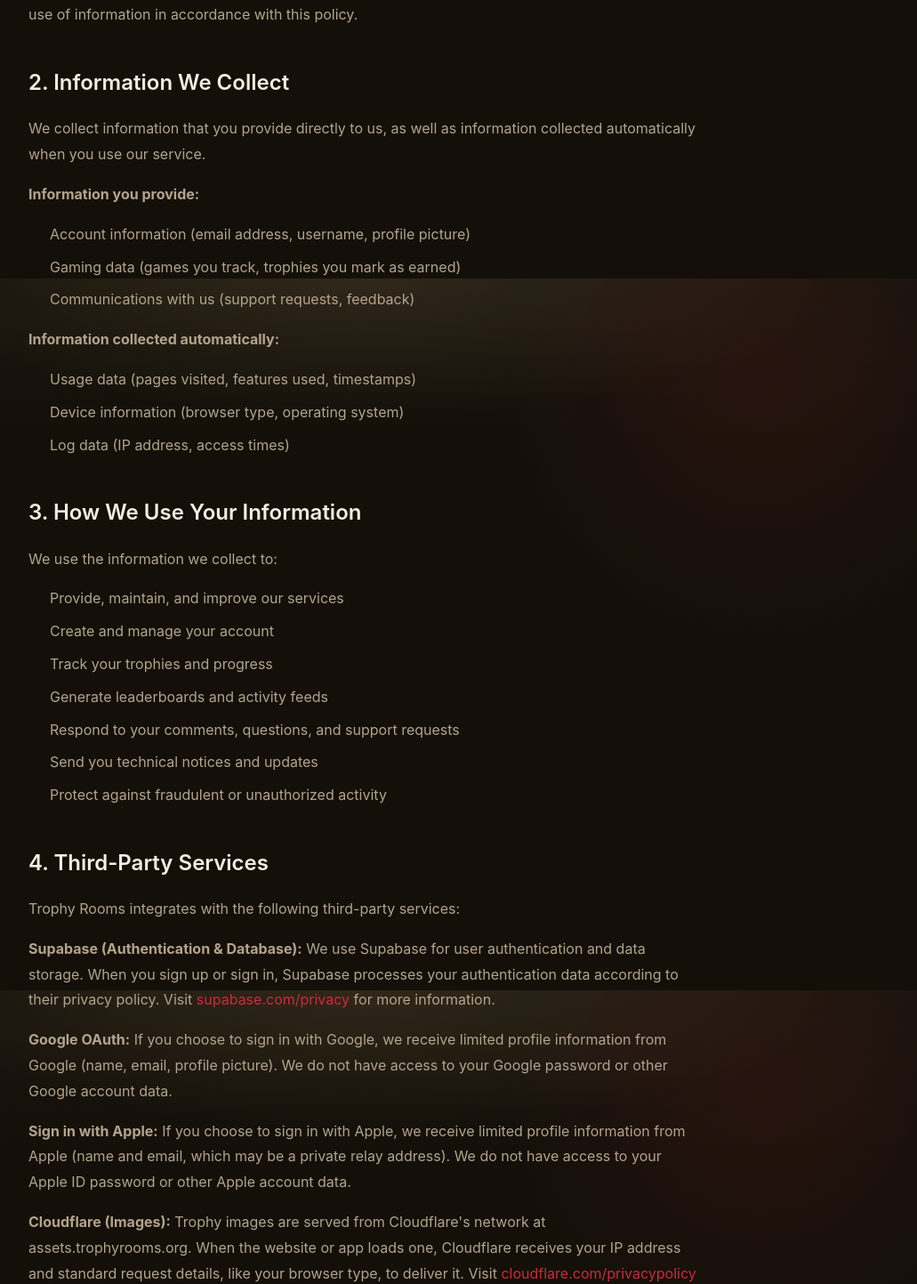
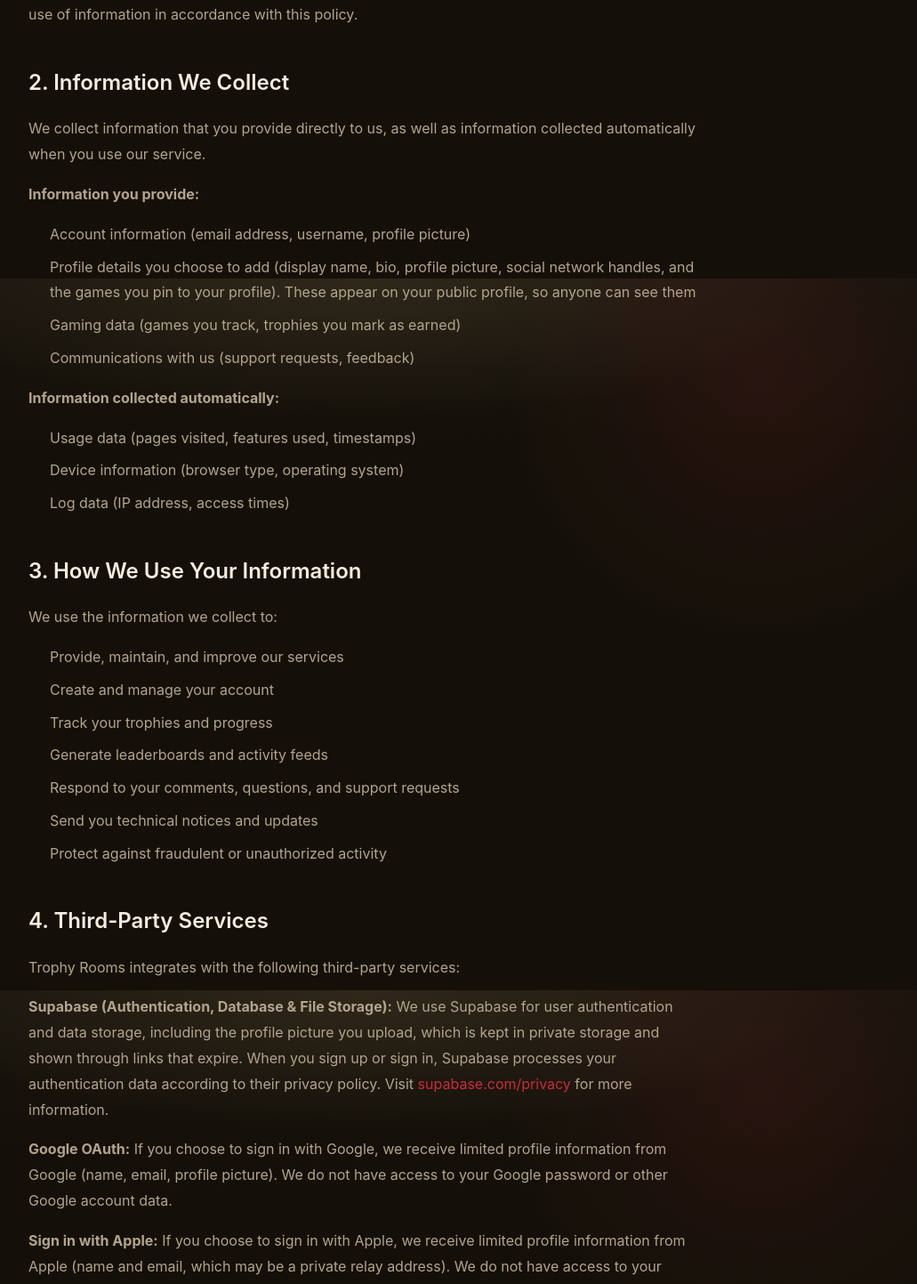
Before and after one commit to G3mha/trophy-rooms-web, a Next.js app: page /privacy in a window 1280 px wide. Shown: the part 487-1930 px from the top of the page at 89% size, without its empty margins (232-1263 px from the left). Built offline with nearby package versions, Linux system fonts and the light colour scheme; no server answers.

Commit message:
docs: cover profile details and pictures in the privacy policy
Profile details are public, pictures sit in Supabase Storage, and account
deletion removes the picture file. Drops the line saying no uploads are
stored, which is no longer true.

```diff
--- a/src/app/account/page.tsx
+++ b/src/app/account/page.tsx
@@ -358,7 +358,8 @@ export default function AccountPage() {
           <span className={styles.rowLabel}>Delete account</span>
           <span className={styles.rowHint}>
             Deletes your sign-in and everything you&apos;ve tracked: library, collection,
-            trophies, play journal, buylist, sell list and any achievement sets you made.
+            trophies, play journal, buylist, sell list, profile and picture, and any achievement
+            sets you made.
           </span>
         </div>
         <Button
--- a/src/app/privacy/page.tsx
+++ b/src/app/privacy/page.tsx
@@ -39,6 +39,11 @@ export default function PrivacyPolicy() {
           </p>
           <ul className={styles.list}>
             <li>Account information (email address, username, profile picture)</li>
+            <li>
+              Profile details you choose to add (display name, bio, profile picture, social
+              network handles, and the games you pin to your profile). These appear on your
+              public profile, so anyone can see them
+            </li>
             <li>Gaming data (games you track, trophies you mark as earned)</li>
             <li>Communications with us (support requests, feedback)</li>
           </ul>
@@ -74,8 +79,9 @@ export default function PrivacyPolicy() {
             Trophy Rooms integrates with the following third-party services:
           </p>
           <p className={styles.paragraph}>
-            <strong>Supabase (Authentication &amp; Database):</strong> We use Supabase for
-            user authentication and data storage. When you sign up or sign in, Supabase
+            <strong>Supabase (Authentication, Database &amp; File Storage):</strong> We use
+            Supabase for user authentication and data storage, including the profile picture
+            you upload, which is kept in private storage and shown through links that expire. When you sign up or sign in, Supabase
             processes your authentication data according to their privacy policy. Visit{" "}
             <a
               href="https://supabase.com/privacy"
@@ -136,9 +142,9 @@ export default function PrivacyPolicy() {
             from the Account page on the website or the Account screen in the iOS app.
             Deletion is immediate and can&apos;t be undone. It removes your email address and
             sign-in record (including from Supabase), your library, collection, trophies,
-            achievement progress, play journal, buylist, sell list and any achievement sets
-            you created. Trophy Rooms doesn&apos;t store files you upload, so there are none
-            to delete.
+            achievement progress, play journal, buylist, sell list, any achievement sets
+            you created, and your profile, including the profile picture file itself.
+            Replacing or removing a profile picture deletes the old file too.
           </p>
           <p className={styles.paragraph}>
             If you can&apos;t sign in, you can also ask us to delete your account by email.
```
